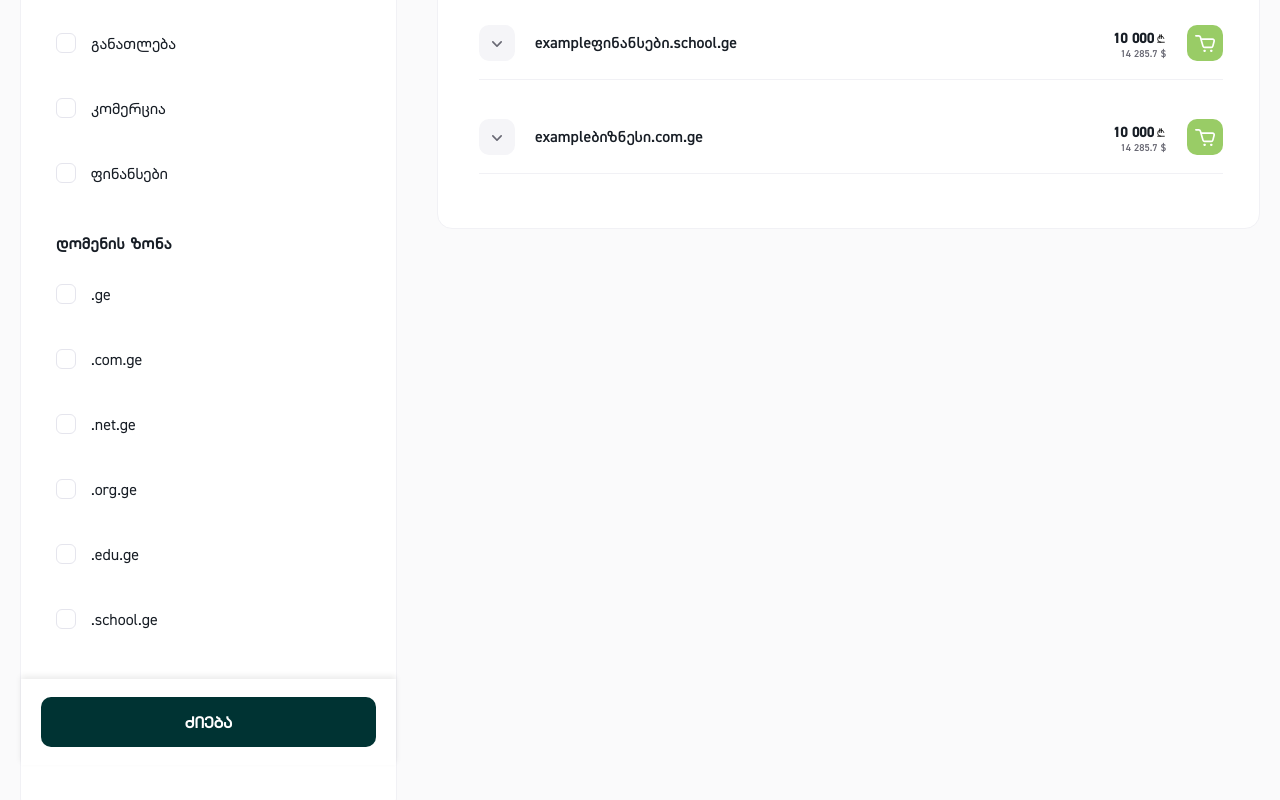
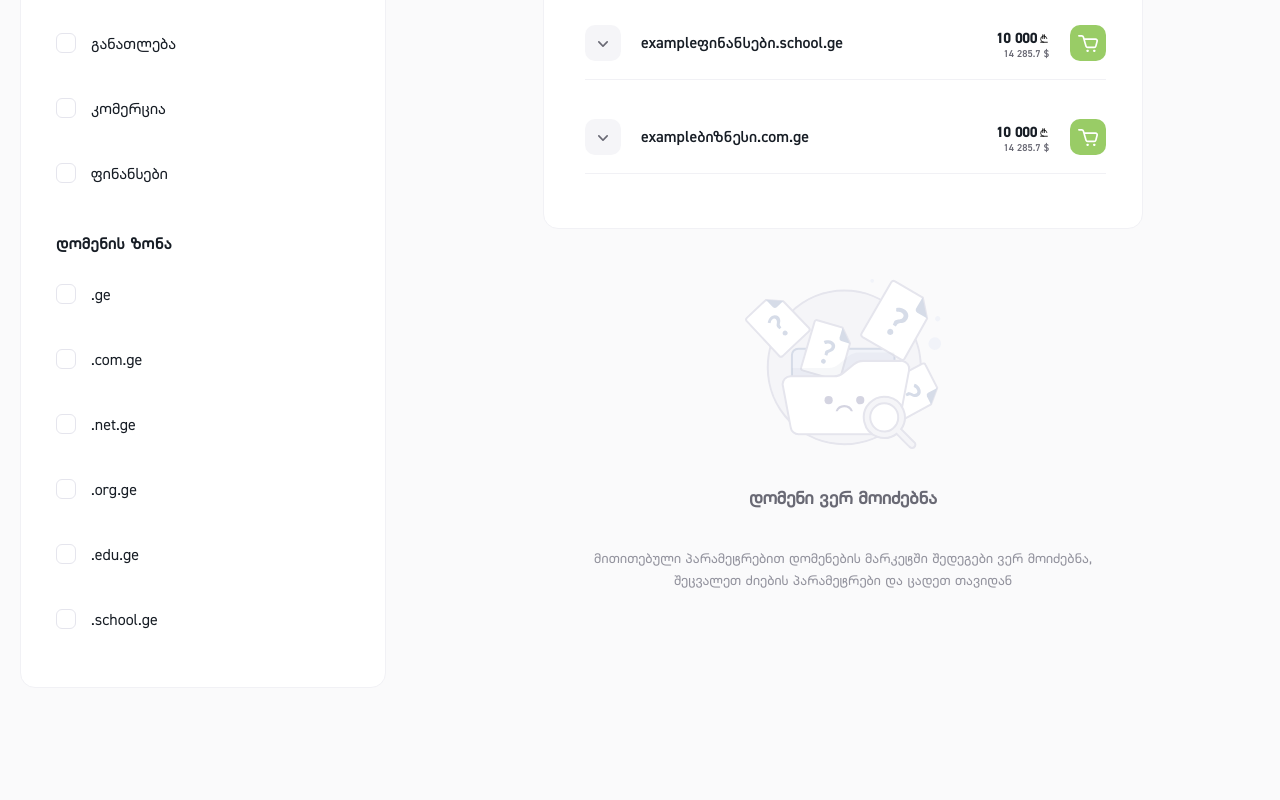
Before and after one commit to achiewe/lemondo-project, a Next.js app: page / in a window 1280 px wide. Shown: the part 1434-2234 px from the top of the page. After the commit the page ends 2122 px from the top, so only its background shows below. Built offline with nearby package versions, Linux system fonts and the light colour scheme.

Commit message:
add new message error if the domain dont found

```diff
--- /dev/null
+++ b/src/app/components/ErrorMessage/ErrorMessage.module.scss
@@ -0,0 +1,39 @@
+@import "../../colors.scss";
+
+.mainError {
+  display: none;
+  @media (min-width: 1024px) {
+    display: flex;
+    flex-direction: column;
+    gap: 36px;
+    align-items: center;
+    justify-content: center;
+
+    .ErrorP {
+      text-align: left;
+      font-style: Normal;
+      font-variant: Normal;
+      font-weight: Bold;
+      font-size: 18px;
+      line-height: 26px;
+      font-family: "TKTRegular";
+      letter-spacing: 0px;
+      color: $PitchBlackGray;
+      opacity: 1;
+    }
+
+    .errorMessage {
+      width: 502px;
+      text-align: center;
+      font-style: normal;
+      font-variant: normal;
+      font-weight: normal;
+      font-size: 14px;
+      line-height: 22px;
+      font-family: "TKTRegular";
+      letter-spacing: 0px;
+      color: $GloomyGray;
+      opacity: 1;
+    }
+  }
+}
--- /dev/null
+++ b/src/app/components/ErrorMessage/ErrorMessage.tsx
@@ -0,0 +1,17 @@
+import styles from "./ErrorMessage.module.scss";
+import ErorSvg from "../../../../public/assets/ErrorImg.svg";
+import Image from "next/image";
+const ErrorMessage = (): JSX.Element => {
+  return (
+    <div className={styles.mainError}>
+      <Image src={ErorSvg} alt="error svg" />
+      <p className={styles.ErrorP}> დომენი ვერ მოიძებნა</p>
+      <p className={styles.errorMessage}>
+        მითითებული პარამეტრებით დომენების მარკეტში შედეგები ვერ მოიძებნა,
+        შეცვალეთ ძიების პარამეტრები და ცადეთ თავიდან
+      </p>
+    </div>
+  );
+};
+
+export default ErrorMessage;
--- a/src/app/components/Filter/Filter.tsx
+++ b/src/app/components/Filter/Filter.tsx
@@ -13,7 +13,7 @@ import { setInfo } from "@/features/InfoArraySlice";
 
 const Filter = (): JSX.Element => {
   const text = useSelector((store: Rootstate) => store.text.text);
-  console.log("gaveshviiiiiiiiiiiiiiiiiiiiiiiiiiiiiiiiiiiiiiiii" + " " + text);
+  // console.log("gaveshviiiiiiiiiiiiiiiiiiiiiiiiiiiiiiiiiiiiiiiii" + " " + text);
   const openFilter = useSelector(
     (store: Rootstate) => store.openFilter.openFilter
   );
@@ -26,25 +26,25 @@ const Filter = (): JSX.Element => {
   const [saveText, setSaveText] = useState<string>(" ");
   const info = useSelector((store: Rootstate) => store.info.info);
 
-  const filterAll = (): Info[] => {
-    let filterData = info;
-    if (text.length > 0) {
-      filterData = filterData.filter((data) => {
-        return data.domain.toLowerCase().includes(text.toLowerCase());
-      });
-    }
+  // const filterAll = (): Info[] => {
+  //   let filterData = info;
+  //   if (text.length > 0) {
+  //     filterData = filterData.filter((data) => {
+  //       return data.domain.toLowerCase().includes(text.toLowerCase());
+  //     });
+  //   }
 
-    return filterData;
-  };
-  const filterData = filterAll();
+  //   return filterData;
+  // };
+  // const filterData = filterAll();
 
-  console.log(filterData);
+  // console.log(filterData);
 
   // useEffect(() => {
   //   dispatch(setInfo(filterData));
   // }, [filterData]);
 
-  console.log(info, "dqwdqwdqwd");
+  // console.log(info, "dqwdqwdqwd");
   return (
     <form
       className={mainClass}
--- a/src/app/components/Filter/filter.module.scss
+++ b/src/app/components/Filter/filter.module.scss
@@ -374,7 +374,7 @@
     justify-content: center;
     align-items: center;
     @media (min-width: 1024px) {
-      display: flex;
+      display: none;
     }
 
     .submitButton {
--- a/src/app/components/SortingInfo/SortingInfo.tsx
+++ b/src/app/components/SortingInfo/SortingInfo.tsx
@@ -12,6 +12,7 @@ import axios from "axios";
 import { setInfo } from "@/features/InfoArraySlice";
 
 import { setCalculate } from "@/features/CalculateAddSlice";
+import ErrorMessage from "../ErrorMessage/ErrorMessage";
 
 const SortingInfo = (): JSX.Element => {
   const info = useSelector((store: Rootstate) => store.info.info);
@@ -33,6 +34,7 @@ const SortingInfo = (): JSX.Element => {
   // }, []);
 
   return (
+    <div className={styles.ErrorInfoCont}>
       <div className={styles.infoContainer}>
         {info.map((item) => (
           <div
@@ -111,6 +113,8 @@ const SortingInfo = (): JSX.Element => {
           </div>
         ))}
       </div>
+      <ErrorMessage />
+    </div>
   );
 };
 
--- a/src/app/components/SortingInfo/sortingInfo.module.scss
+++ b/src/app/components/SortingInfo/sortingInfo.module.scss
@@ -1,4 +1,15 @@
 @import "../../colors.scss";
+
+.ErrorInfoCont {
+  display: flex;
+  flex-direction: column;
+  width: 100%;
+  gap: 50px;
+  justify-content: center;
+  align-items: center;
+  @media (min-width: 1024px) {
+    width: 866px;
+  }
 
   .infoContainer {
     background-color: $White;
@@ -9,10 +20,14 @@
     gap: 20px;
 
     @media (min-width: 1024px) {
-    width: 866px;
+      width: 600px;
       padding: 30px 20px 54px 20px;
       border-radius: 15px;
       border: 1px solid $DarkGray;
+    }
+
+    @media (min-width: 1300px) {
+      width: 866px;
     }
     .mainInfo {
       display: flex;
@@ -166,3 +181,4 @@
       }
     }
   }
+}
```
Also changed, not shown: public/assets/ErrorImg.svg (added). Lines whose indentation alone changed are shown as unchanged.
